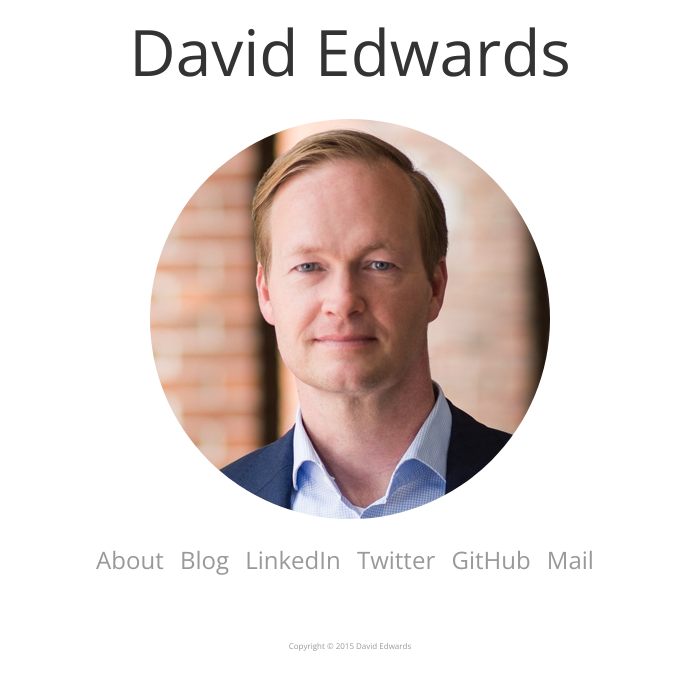
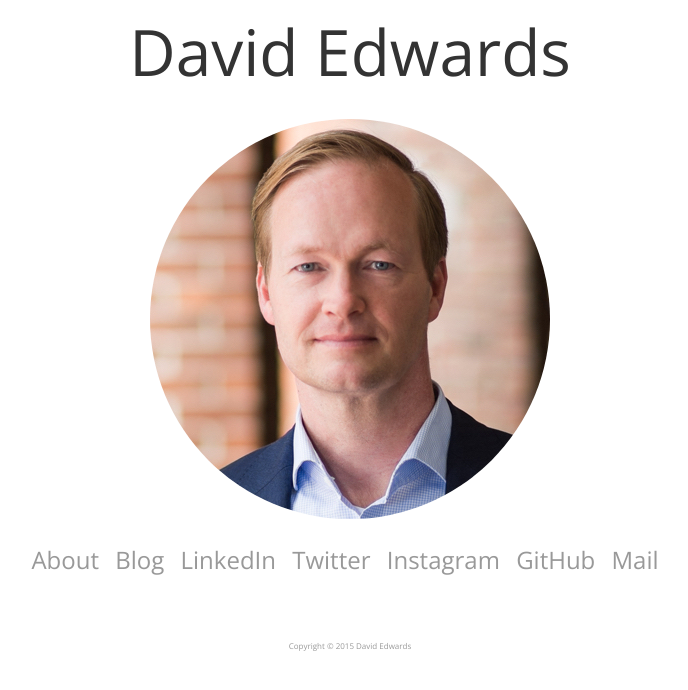
Before and after one commit to davidledwards/davidledwards.github.io, a Jekyll site: the page built from index.html, in a window 1280 px wide. Shown: the top 690 px of the page, without its empty margins (290-978 px from the left). Built offline with Jekyll 4.4.1, drawn with Linux system fonts in a browser that asks for light colours.

Commit message:
add Instagram link

```diff
--- a/_layouts/main.html
+++ b/_layouts/main.html
@@ -11,6 +11,7 @@
     <li><a href="/blog">Blog</a></li>
     <li><a href="https://linkedin.com/in/davidledwards">LinkedIn</a></li>
     <li><a href="https://twitter.com/davidledwards">Twitter</a></li>
+    <li><a href="https://www.instagram.com/david.l.edwards/">Instagram</a></li>
     <li><a href="https://github.com/davidledwards">GitHub</a></li>
     <li><a href="mailto:david.l.edwards@gmail.com">Mail</a></li>
   </ul>
--- a/_layouts/page.html
+++ b/_layouts/page.html
@@ -9,6 +9,7 @@
     <li><a href="/blog">Blog</a></li>
     <li><a href="https://linkedin.com/in/davidledwards">LinkedIn</a></li>
     <li><a href="https://twitter.com/davidledwards">Twitter</a></li>
+    <li><a href="https://www.instagram.com/david.l.edwards/">Instagram</a></li>
     <li><a href="https://github.com/davidledwards">GitHub</a></li>
     <li><a href="mailto:david.l.edwards@gmail.com">Mail</a></li>
   </ul>
```
